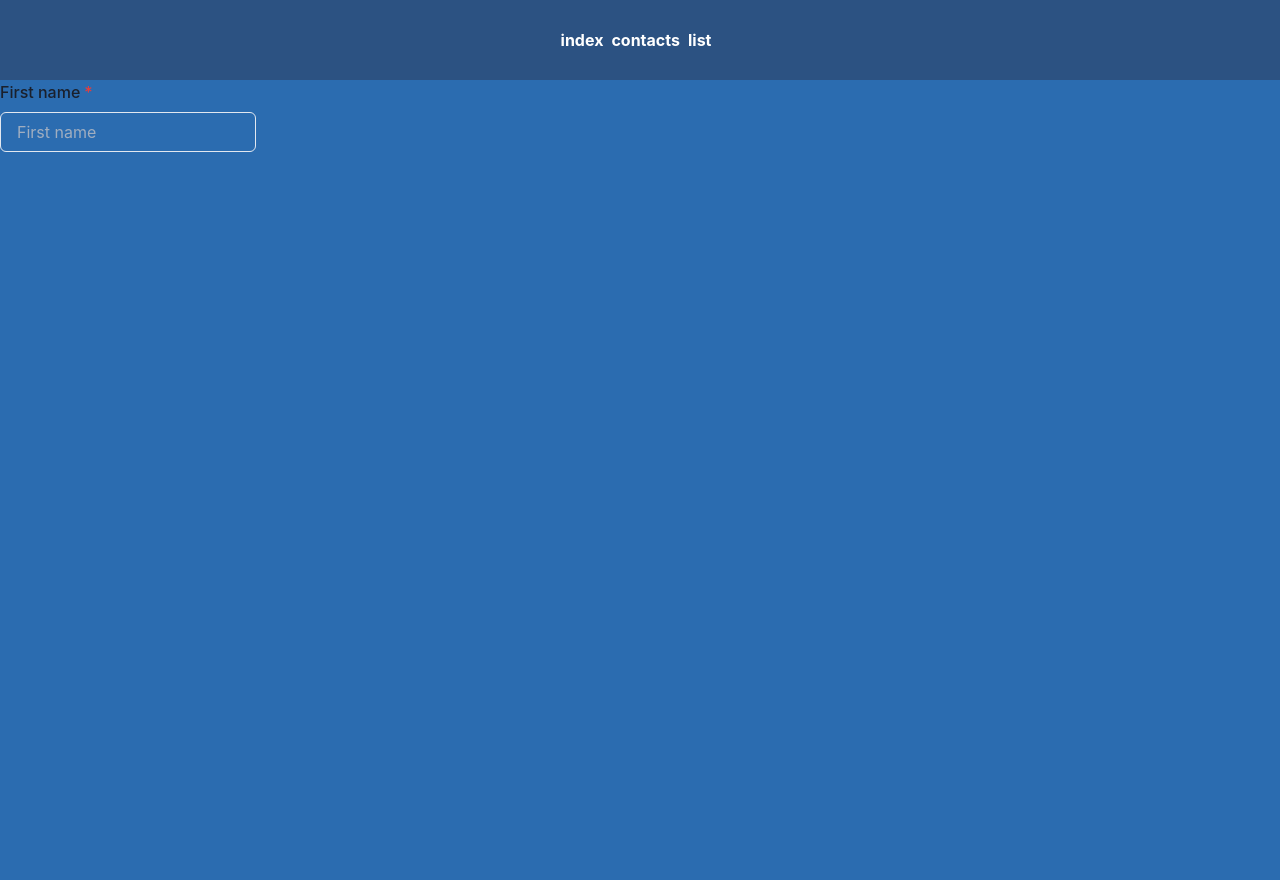
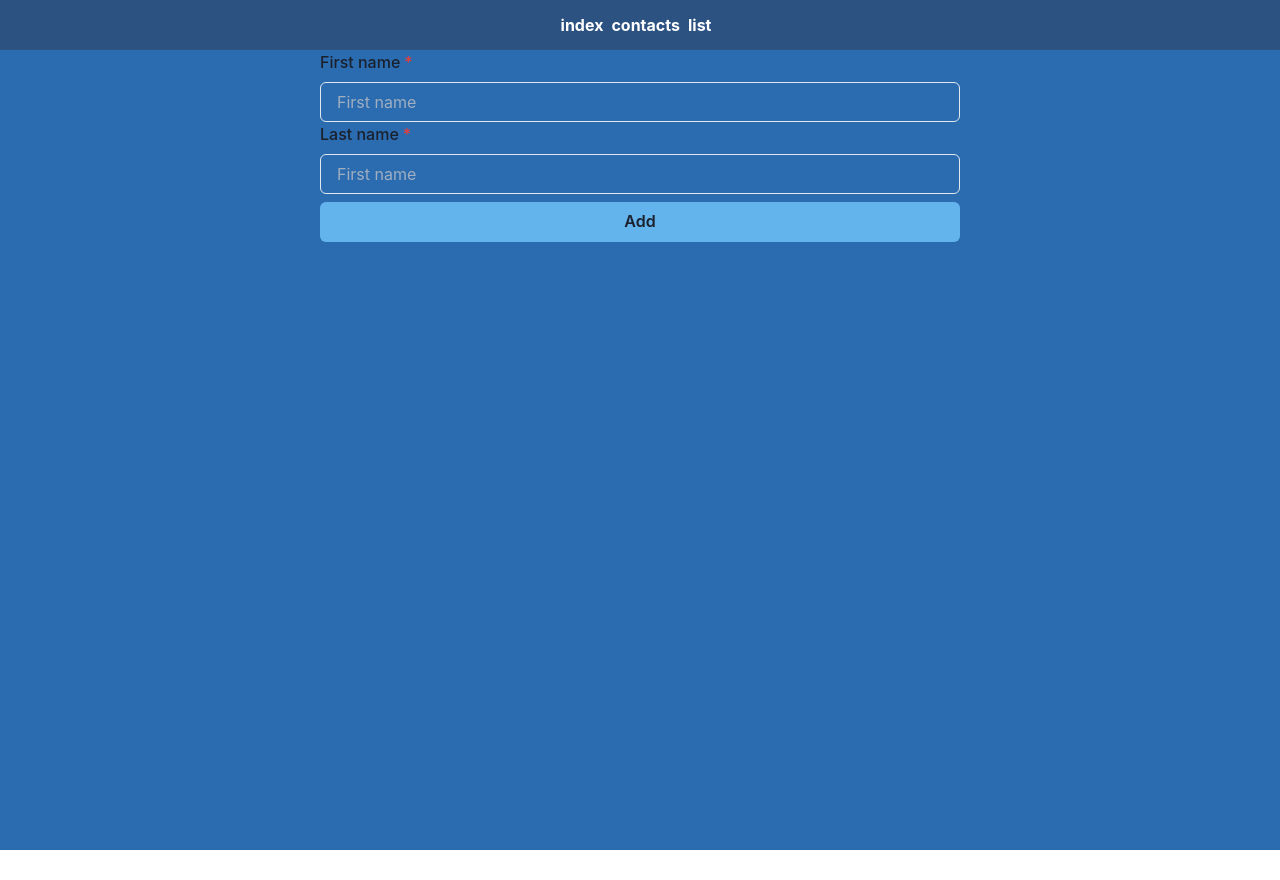
Before and after one commit to pvizza/Redux-Reducer-Typescript-Chakra, a React (Vite) app: page / in a window 1280 px wide. After the commit the page ends 850 px from the top, so only its background shows below. Built offline with nearby package versions, Linux system fonts and the light colour scheme.

Commit message:
add features input

```diff
--- a/src/App.tsx
+++ b/src/App.tsx
@@ -1,9 +1,7 @@
-import { Button } from "@chakra-ui/react";
-import { ReactJSXElement } from "@emotion/react/types/jsx-namespace";
 import { Nav } from "./components/nav";
 import { Hero } from "./components/hero";
 
-function App(): ReactJSXElement {
+function App() {
   return (
     <>
       <Nav />
--- a/src/components/form.tsx
+++ b/src/components/form.tsx
@@ -6,17 +6,38 @@ import {
   Input,
   Box,
   Flex,
+  Stack,
+  Center,
+  Button,
 } from "@chakra-ui/react";
+import { useState } from "react";
 
 export const Form = () => {
+  const [inputValue, setInputValue] = useState("");
+  const [printValue, setPrintValue] = useState("");
+
+  const handleChange = (e: any) => {
+    setInputValue(e.target.value);
+  };
+
+  const handleClick = () => {
+    setPrintValue(inputValue);
+  };
+
   return (
     <>
-      <Flex as="div" w="20%" justify="center">
-        <FormControl id="first-name" isRequired>
+      <FormControl w="50%" id="first-name" isRequired>
+        <Flex flexDirection="column">
           <FormLabel>First name</FormLabel>
+          <Input onChange={handleChange} placeholder="First name" />
+          <FormLabel>Last name</FormLabel>
           <Input placeholder="First name" />
-        </FormControl>
-      </Flex>
+          <Button onClick={handleClick} backgroundColor="blue.300" p={5} mt="2">
+            Add
+          </Button>
+        </Flex>
+        <p>{printValue}</p>
+      </FormControl>
     </>
   );
 };
--- a/src/components/hero.tsx
+++ b/src/components/hero.tsx
@@ -1,11 +1,13 @@
-import { Stack } from "@chakra-ui/react";
+import { Stack, Flex } from "@chakra-ui/react";
 import { Form } from "./form";
 
 export const Hero = () => {
   return (
     <>
       <Stack w="100%" h="100vh" backgroundColor="blue.600">
-        <Form />
+        <Flex justifyContent="center">
+          <Form />
+        </Flex>
       </Stack>
     </>
   );
--- a/src/components/nav.tsx
+++ b/src/components/nav.tsx
@@ -3,7 +3,7 @@ import { Center, Text, Link } from "@chakra-ui/react";
 export const Nav = () => {
   return (
     <>
-      <Center w="100%" h="20" backgroundColor="blue.700">
+      <Center w="100%" h="50" backgroundColor="blue.700">
         <Link as="span" mr="2" color="white" fontWeight="bold">
           index
         </Link>
```
